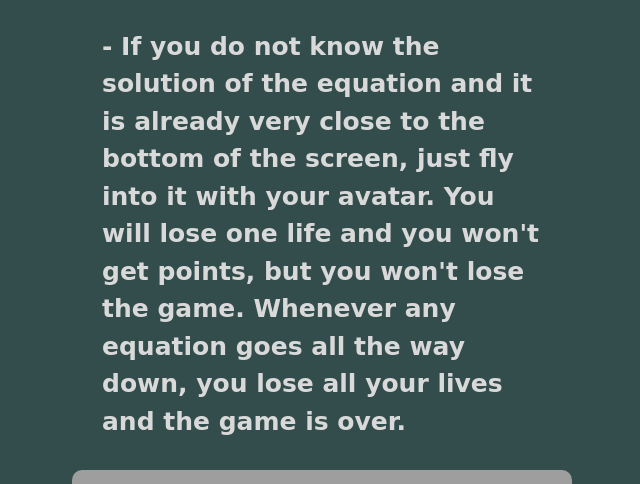
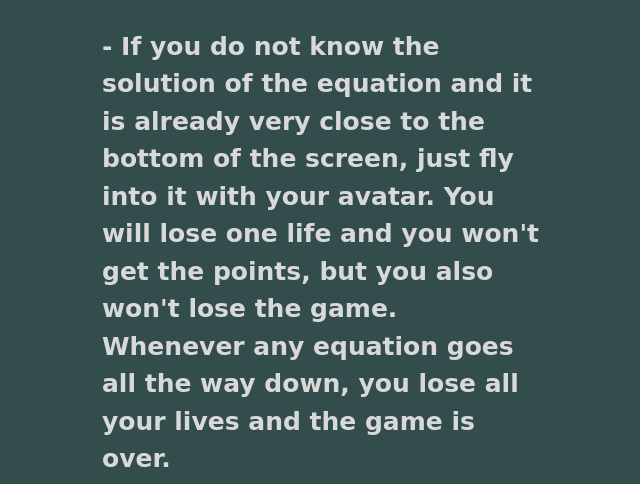
Before and after one commit to Marcin-99/Falling-equations-web-app, a Django app: page /about in a window 1280 px wide. Shown: the part 1990-2474 px from the top of the page, without its empty margins (318-958 px from the left). Run offline with Django 3.2, Linux system fonts and the light colour scheme; some libraries are stand-ins or nearby versions; some web fonts are replaced; grey boxes are pictures that could not be loaded.

Commit message:
About page update

```diff
--- a/falling_equations/templates/falling_equations/about.html
+++ b/falling_equations/templates/falling_equations/about.html
@@ -20,11 +20,11 @@
         and the equation itself will break into individual fragments. Watch out! When any of them hits you, you will lose one life. </p>
     <img src="https://falling-equations-web-app.s3.eu-west-2.amazonaws.com/about_images/game2.png">
     <p>- If you do not know the solution of the equation and it is already very close to the bottom of the screen, just fly into it with your avatar.
-        You will lose one life and you won't get points, but you won't lose the game. Whenever any equation goes all the way down,
+        You will lose one life and you won't get the points, but you also won't lose the game. Whenever any equation goes all the way down,
         you lose all your lives and the game is over.</p>
     <img src="https://falling-equations-web-app.s3.eu-west-2.amazonaws.com/about_images/game3.png">
     <p>- There are two types of bombs in the game: exploding and freezing. The first one, after dragging it to the equation,
-        will destroy it without requiring player to enter the result. The second one will not destroy it,
+        will destroy it without requiring player to enter the result. The second one won't destroy it,
         but will freeze: it is best to solve the frozen equation last. Freezing time is not limited.</p>
     <img src="https://falling-equations-web-app.s3.eu-west-2.amazonaws.com/about_images/game4.png">
     <p>5. General rules:</p>
--- a/users/views.py
+++ b/users/views.py
@@ -39,7 +39,7 @@ def profile(request):
     for game in games[5:]:
         game.delete()
 
-    """Records don't delete themselves in current view, so for current view script additionally slice games list."""
+    """Records don't delete themselves in current view, so for current view script additionally slices games list."""
     games = games[:5]
 
     context = {
```
